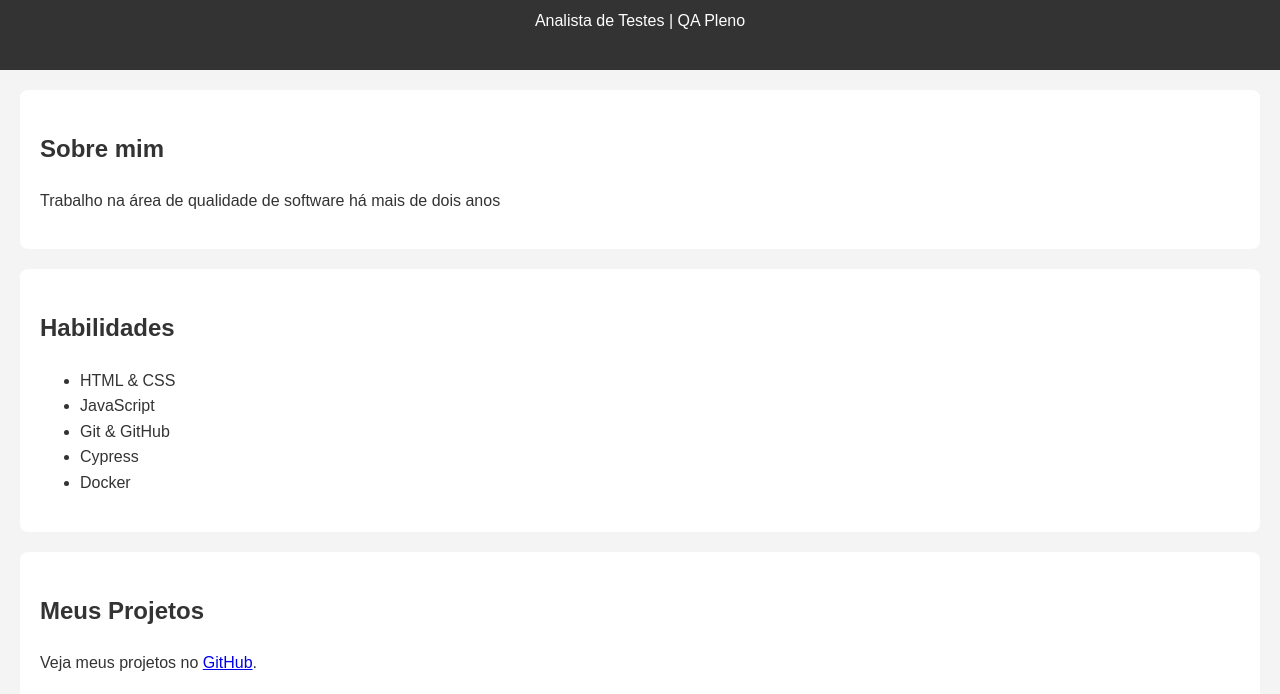
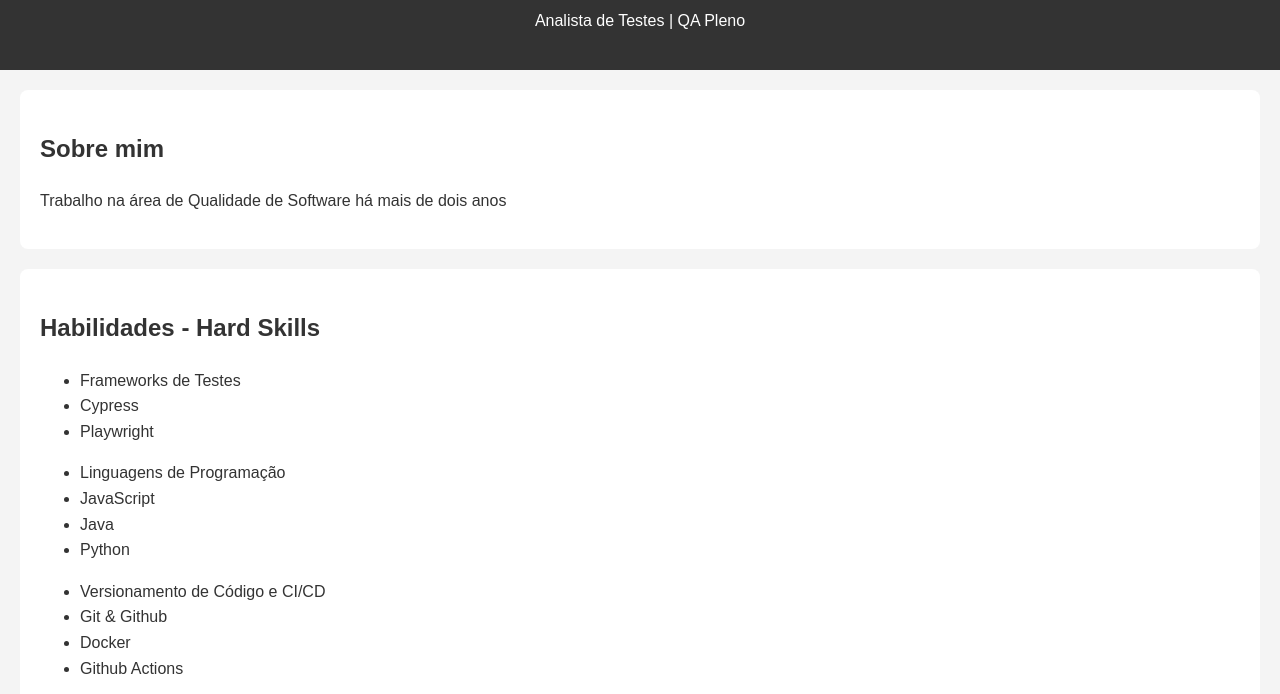
Before and after one commit to karen0101sousa/portfolio, a plain HTML site: page index.html in a window 1280 px wide. Shown: the part 106-800 px from the top of the page. Drawn offline with Linux system fonts and the light colour scheme.

Commit message:
Subindo algumas modificações

```diff
--- a/index.html
+++ b/index.html
@@ -13,17 +13,29 @@
 
     <section id="sobre">
         <h2>Sobre mim</h2>
-        <p>Trabalho na área de qualidade de software há mais de dois anos</p>
+        <p>Trabalho na área de Qualidade de Software há mais de dois anos</p>
     </section>
 
     <section id="habilidades">
-        <h2>Habilidades</h2>
+        <h2>Habilidades - Hard Skills</h2>
         <ul>
-            <li>HTML & CSS</li>
+            <li>Frameworks de Testes</li>
+            <li>Cypress</li>
+            <li>Playwright</li>
+        </ul>
+
+        <ul>
+            <li>Linguagens de Programação</li>
             <li>JavaScript</li>
-            <li>Git & GitHub</li>
-            <li>Cypress</li>
+            <li>Java</li>
+            <li>Python</li>
+        </ul>
+
+        <ul>
+            <li>Versionamento de Código e CI/CD</li>
+            <li>Git & Github</li>
             <li>Docker</li>
+            <li>Github Actions</li>
         </ul>
     </section>
 
```
